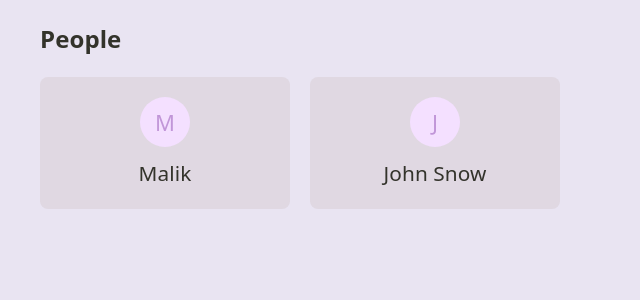
After one commit to malikpiara/belt, a Flask app: page /people in a window 1280 px wide. The commit adds this page. Shown: the top 300 px of the page, without its empty margins (0-640 px from the left). Run offline with Flask 2, Linux system fonts and the light colour scheme; some web fonts are replaced.

Commit message:
Created people page

```diff
--- a/application/__init__.py
+++ b/application/__init__.py
@@ -1,6 +1,8 @@
 from flask import Flask, render_template
 
 app = Flask(__name__)
+
+users = ['Malik', 'John Snow']
 
 
 @app.route("/")
@@ -16,3 +18,8 @@ def signup():
 @app.route("/login")
 def login():
     return render_template('login.html')
+
+
+@app.route("/people")
+def people():
+    return render_template('people.html', users=users)
--- a/application/static/styles.css
+++ b/application/static/styles.css
@@ -98,6 +98,38 @@
   .invite-photo-mod img {
     max-width: 80px;
   }
+
+  /* People Page */
+
+  .person-container {
+    background-color: #774c2814 !important;
+    gap: 10px;
+  }
+
+  .profile-picture-container {
+    border-radius: 50%;
+    height: 50px;
+    width: 50px;
+    z-index: 0;
+    display: block;
+    background-color: #f4e0ff;
+}
+
+.profile-photo-initials {
+    font-size: 22px;
+    overflow: hidden;
+    z-index: 1;
+    top: 0;
+    left: 0;
+    height: 50px;
+    width: 50px;
+    line-height: 50px;
+    text-align: center;
+    color: #c196d8;
+    font-weight: 500;
+}
+
+  /* End of People Page */
 
   .flex-container {
     display: flex;
--- /dev/null
+++ b/application/templates/people.html
@@ -0,0 +1,29 @@
+{% extends "layout.html" %}
+
+{% block body %}
+
+<div class="main_section_grid">
+
+    <h2 class="">People</h2>
+
+    <div class="flex_container">
+
+        <div class="people-container">
+
+            {% for user in users %}
+            <div class="person-container">
+                <div class="profile-picture-container">
+                    <div class="profile-photo-initials">
+                        {{ user[0] }}
+                    </div>
+                </div>
+                <div>{{ user }}</div>
+            </div>
+            {% endfor %}
+
+        </div>
+
+    </div>
+</div>
+
+{% endblock %}
```
